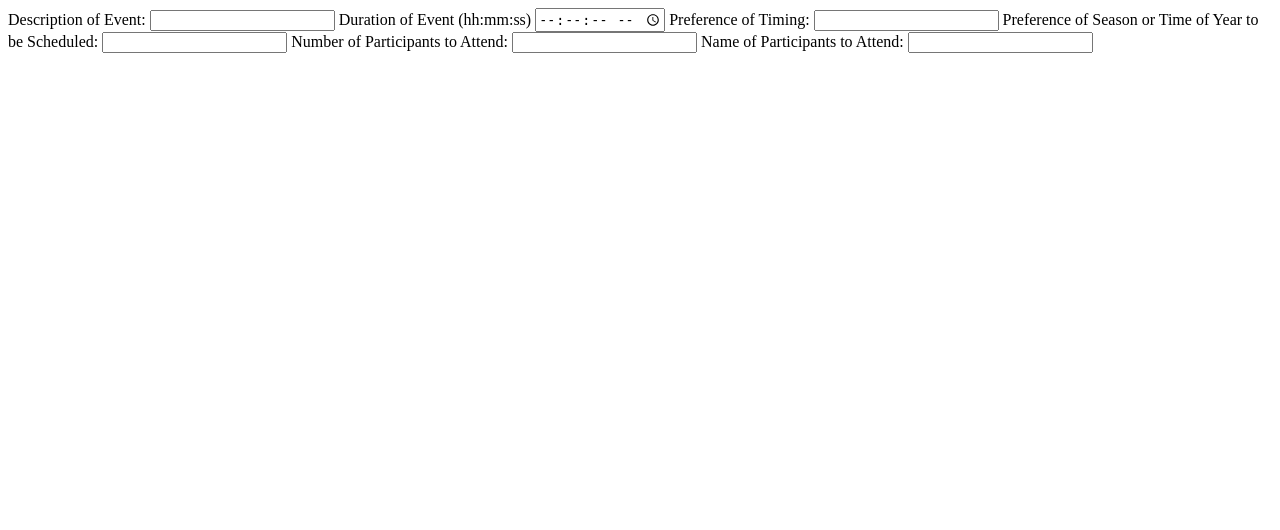
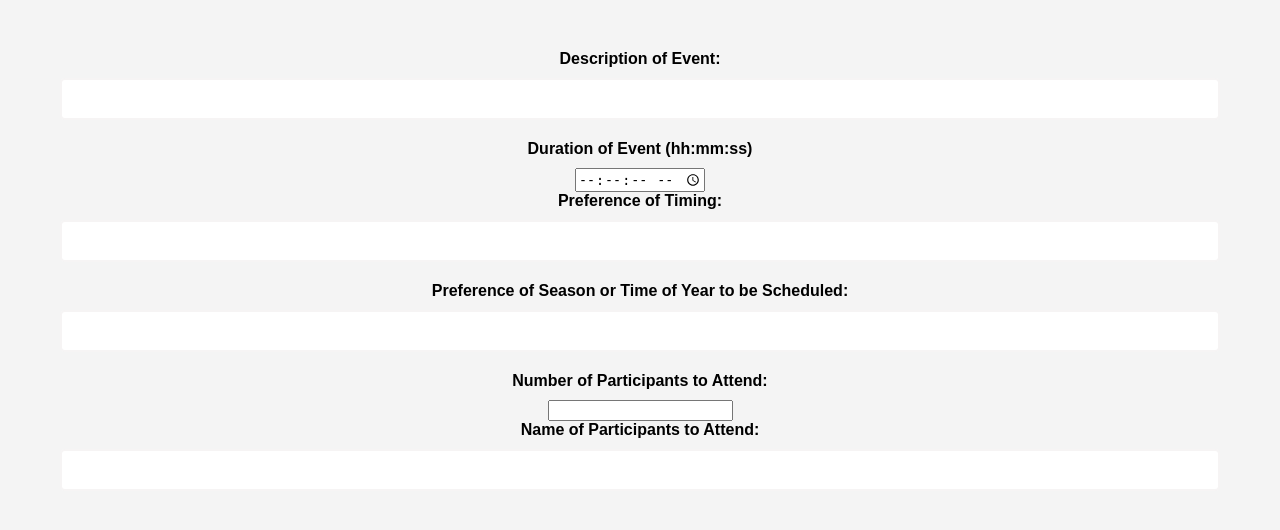
Before and after one commit to dhanr7/Community_Planner, a Flask app: page /ai in a window 1280 px wide. Shown: the top 530 px of the page. Run offline with Flask 3, Linux system fonts and the light colour scheme; parts of the project's set-up code (start-up, migrations or seed data) failed here and were passed over.

Commit message:
ai.css V1

```diff
--- a/static/css/ai.css
+++ b/static/css/ai.css
@@ -1,3 +1,69 @@
 body {
-    font-family: 'Tiro Tamil', serif;
+    font-family: Arial, sans-serif;
+    margin: 0;
+    padding: 0;
+    background-color: #f4f4f4;
 }
+
+.container {
+    max-width: 1200px;
+    margin: 0 auto;
+    padding: 20px;
+    box-sizing: border-box;
+}
+
+h1 {
+    text-align: center;
+    margin-bottom: 30px;
+    color: #2f2f2f;
+}
+
+form {
+    display: flex;
+    flex-direction: column;
+    align-items: center;
+    margin-top: 30px;
+}
+
+label {
+    display: block;
+    margin-bottom: 10px;
+    font-weight: bold;
+}
+
+input[type="text"], textarea {
+    padding: 10px;
+    margin-bottom: 20px;
+    border: 2px solid #f6f4f4;
+    border-radius: 5px;
+    width: 100%;
+    box-sizing: border-box;
+    font-size: 16px;
+}
+
+button[type="submit"] {
+    background-color: #343434;
+    color: #f6f1f1;
+    padding: 10px 20px;
+    border: none;
+    border-radius: 5px;
+    cursor: pointer;
+    transition: background-color 0.3s ease-in-out;
+}
+
+button[type="submit"]:hover {
+    background-color: #555;
+}
+
+.result-container {
+    margin-top: 30px;
+    padding: 20px;
+    background-color: #f8f3f3;
+    border: 1px solid #f3efef;
+    border-radius: 5px;
+}
+
+.result-container h2 {
+    margin-top: 0;
+    color: #363535;
+}
```
